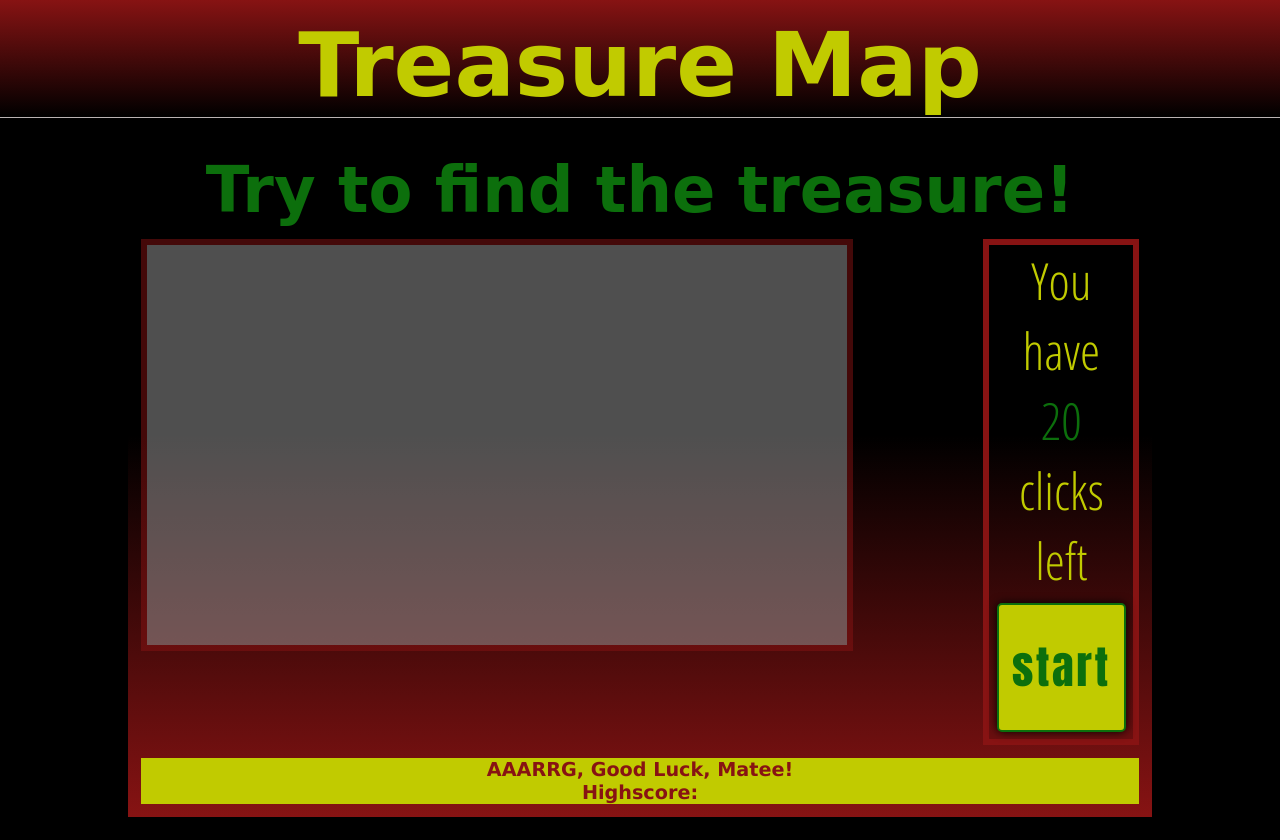
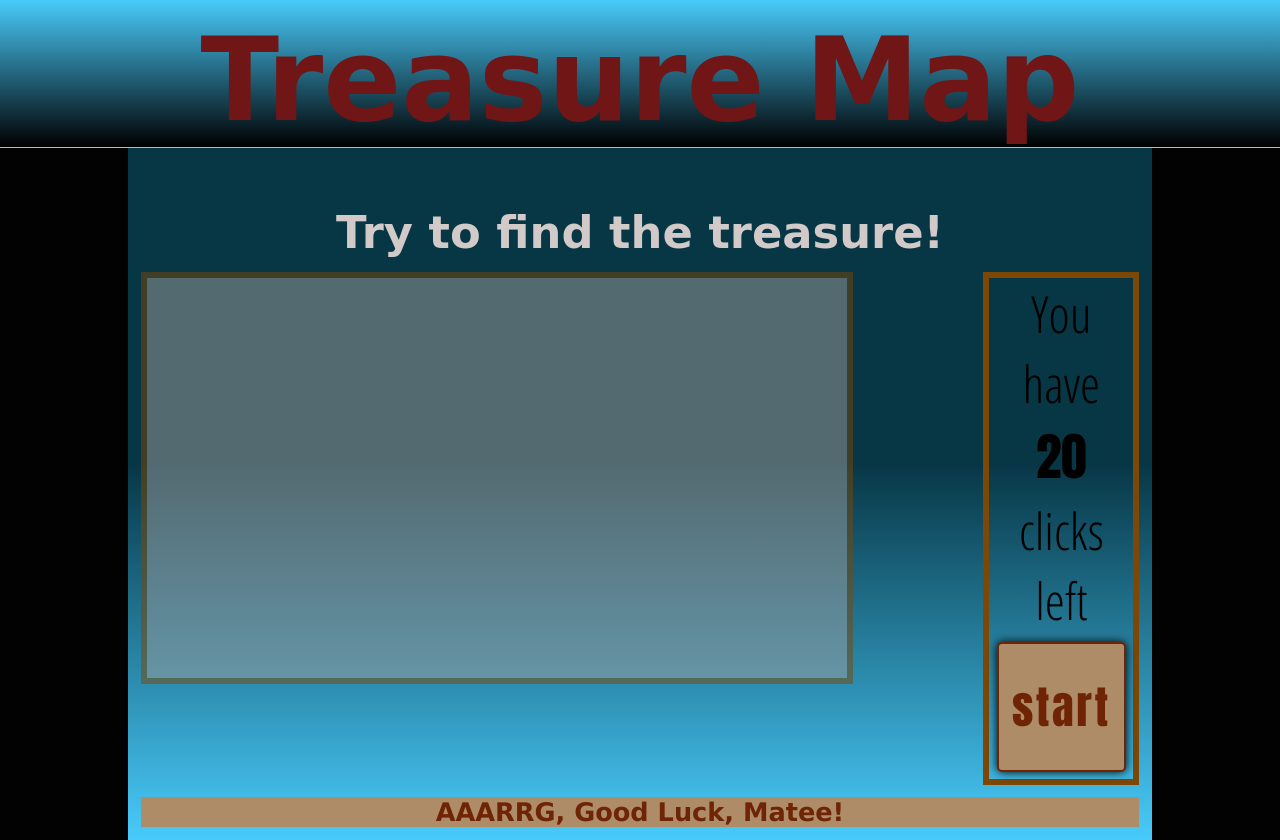
Before and after one commit to Abarragan89/treasure-map, a plain HTML site: page index.html in a window 1280 px wide. Before the commit the page ends 817 px from the top, so only its background shows below. Drawn offline with nearby package versions, Linux system fonts and the light colour scheme; a web font is replaced by a local one.

Commit message:
changed styles, removed high score, optimized functionality

```diff
--- a/index.html
+++ b/index.html
@@ -31,7 +31,7 @@
         </aside>
         <div id="message">
             <p id ="distance">AAARRG, Good Luck, Matee!</p>
-            <p>Highscore: <span id="highscore"></span></p>
+            <!-- <p>Highscore: <span id="highscore"></span></p> -->
         </div>
 
     </main>
--- a/index.js
+++ b/index.js
@@ -34,8 +34,8 @@ class Target {
         this.y = undefined;
     }
     randomSpot () {
-        let x = getRandomNumber(this.width);
-        let y = getRandomNumber(this.height);
+        let x = getRandomNumber(this.width - 10);
+        let y = getRandomNumber(this.height - 10);
         this.x = x;
         this.y = y;
     }
@@ -63,10 +63,11 @@ function dig (event) {
     var distanceHint = getDistanceHint(distance);
     $("#distance").text(distanceHint);
     $("#clickcounter").text(target1.clicks);
+
     // If you Win!
     if (distance < 15 ) {
         target1.drawCircle();
-        alert("You found the treasure in and kept " + target1.clicks + "!!");
+        alert("You found the treasure and kept " + target1.clicks + "!!");
         gameEnd();
     // If you lose.
     }if (target1.clicks <= 0) {
--- a/styles.css
+++ b/styles.css
@@ -1,11 +1,13 @@
 :root {
-    --primary-color: rgb(186, 146, 86);
-    --secondary-color: rgb(135, 19, 19);
-    --bg-clr: rgb(193, 203, 0);
-    --tertriary-color: rgb(255, 255, 255);
-    --accent-color: rgb(12, 111, 12);
+    --primary-color: rgb(113, 22, 22);
+    --secondary-color: rgb(125, 71, 6);
+    --bg-clr: rgb(174, 140, 104);
+    --tertriary-color: rgb(72, 203, 251);
+    --accent-color: rgb(111, 37, 5);
     --primary-font:'Vujahday Script', cursive;
     --secondary-font:'Licorice', cursive;
+    --highlight-color: rgb(77, 120, 51);
+
 }
 * {
     padding: 0;
@@ -19,26 +21,26 @@ body {
     flex-direction: column;
     align-items: center;
     justify-content: flex-start;
-    background-color: rgb(0, 0, 0);
+    background-color: rgb(2, 2, 2);
 
 
 }
 body h1 {
-    color:var(--bg-clr);
-    background: linear-gradient(var(--secondary-color),black);
+    color:var(--primary-color);
+    background: linear-gradient(var(--tertriary-color),black);
     padding-top: 1vw;
-    font-size: 7vw;
+    font-size: 9vw;
     background-color: var(--primary-color);
     width: 100%;
     text-align: center;
     font-family: var(--secondary-font);
     z-index: 1;
-    border-bottom: 1px solid rgb(186, 179, 179);
+    border-bottom: 1px solid rgb(195, 184, 184);
 
 }
 main {
     padding: 1vw;
-    background: linear-gradient(black 50%, var(--secondary-color));
+    background: linear-gradient(rgb(7, 54, 69) 50%, var(--tertriary-color));
     display:grid;
     grid-template-columns: repeat(12, 1fr);
     grid-template-rows: repeat(4, 1fr);
@@ -52,10 +54,10 @@ main h2 {
     grid-column: 1 / 13;
     font-size: 20px;
     align-self: end;
-    font-size: 5vw;
+    font-size: 3.5vw;
     text-align: center;
     font-family: var(--primary-font);
-    color: var(--accent-color);
+    color: rgb(210, 201, 201);
 }
 main #canvas {
     grid-column: 1 / 11;
@@ -75,7 +77,7 @@ main aside {
     font-size: 4vw;
     text-align: center;
     border: .5vw solid var(--secondary-color);
-    color:var(--bg-clr);
+    color:black;
 
 }
 main #message {
@@ -84,13 +86,15 @@ main #message {
     text-align: center;
     align-self: start;
     width: 100%;
-    color: var(--secondary-color);
-    font-size: 1.5vw;
+    color: var(--accent-color);
+    font-size: 2vw;
     font-family: Verdana, Geneva, Tahoma, sans-serif;
     font-weight: 900;
 }
 #clickcounter {
-    color: var(--accent-color);
+    color: black;
+    font-family: Impact, Haettenschweiler, 'Arial Narrow Bold', sans-serif;
+
 }
 
 /* Button Styles */
@@ -107,8 +111,7 @@ main #message {
     box-shadow: 0 0  10px black ;
 }
 #start-stop:hover {
-    background-color: var(--accent-color);
-    color: var(--bg-color)
+    box-shadow: none;
 }
 #start-stop:active {
     color: white;
```
